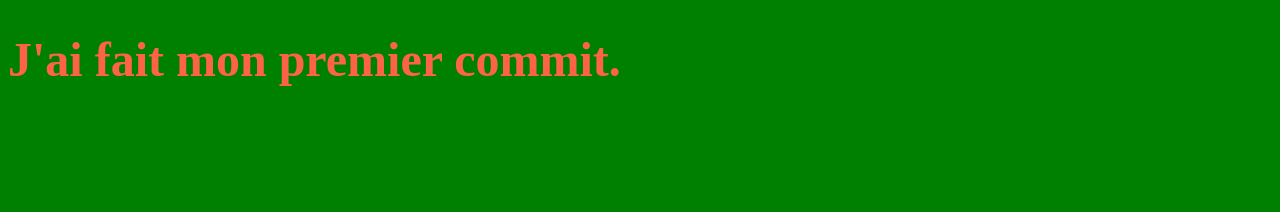
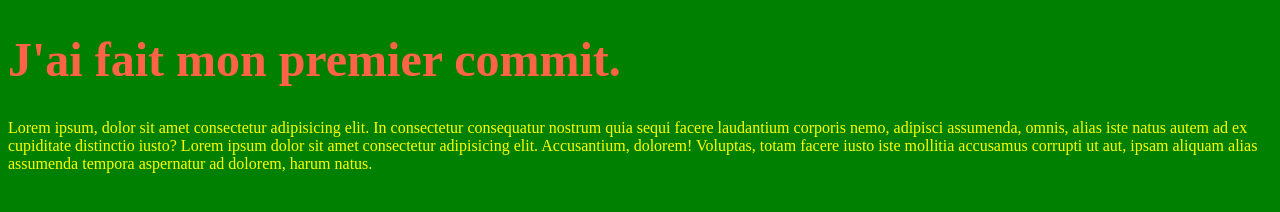
Before and after one commit to HamiOmrab/web2, a plain HTML site: page index.html in a window 1280 px wide. Drawn offline with Linux system fonts and the light colour scheme.

Commit message:
Ajoute un paragraph.

```diff
--- a/index.html
+++ b/index.html
@@ -9,5 +9,8 @@
 </head>
 <body>
     <h1>J'ai fait mon premier commit.</h1>
+    <p>
+        Lorem ipsum, dolor sit amet consectetur adipisicing elit. In consectetur consequatur nostrum quia sequi facere laudantium corporis nemo, adipisci assumenda, omnis, alias iste natus autem ad ex cupiditate distinctio iusto? Lorem ipsum dolor sit amet consectetur adipisicing elit. Accusantium, dolorem! Voluptas, totam facere iusto iste mollitia accusamus corrupti ut aut, ipsam aliquam alias assumenda tempora aspernatur ad dolorem, harum natus.
+    </p>
 </body>
 </html>
--- a/style.css
+++ b/style.css
@@ -8,3 +8,7 @@ h1 {
     font-size: 3em;
 
 }
+
+p {
+    color: yellow;
+}
```
